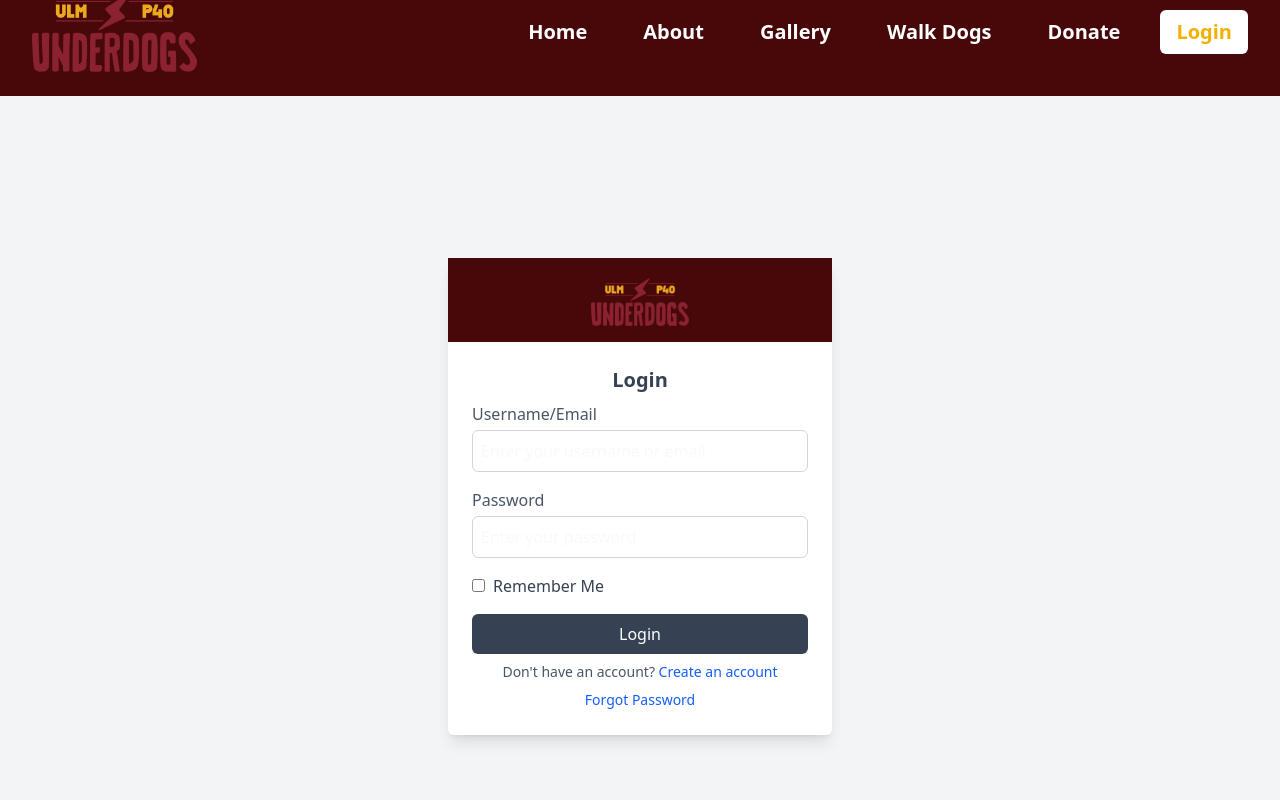
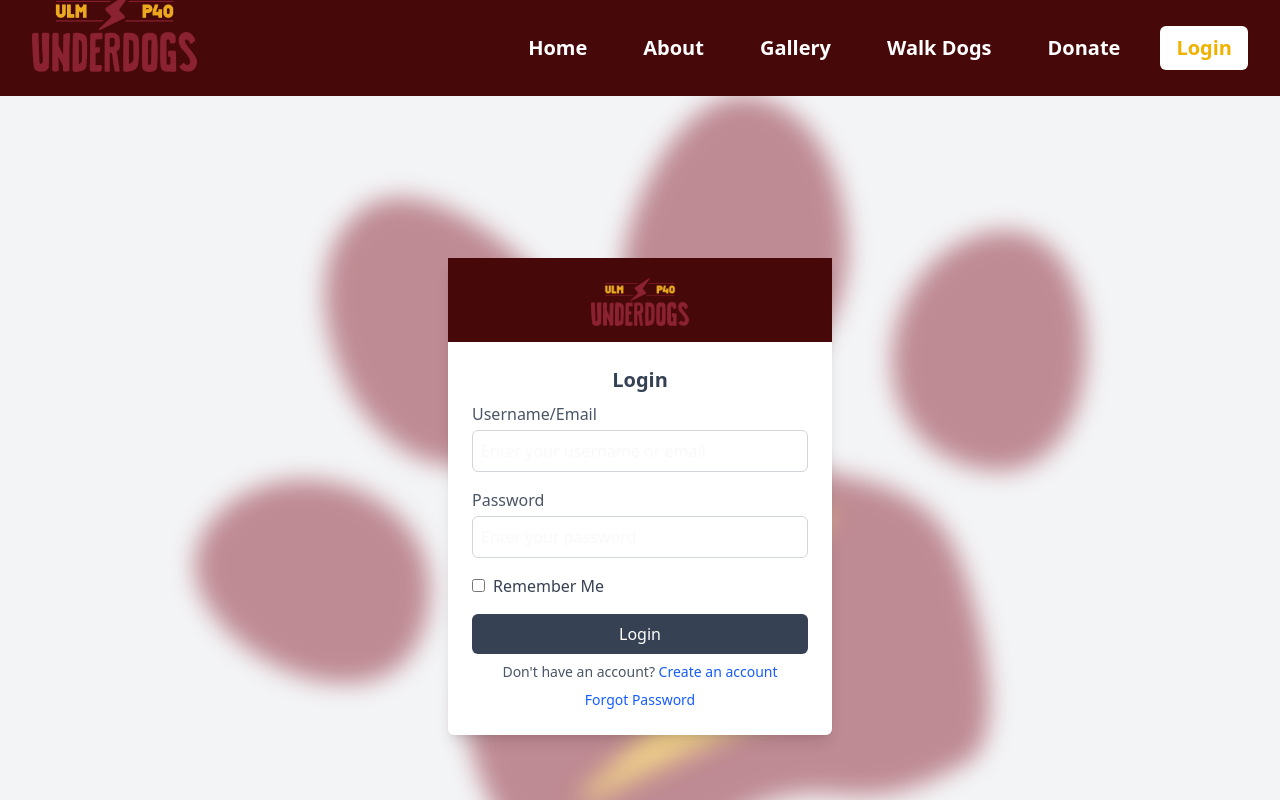
Before and after one commit to pawsitivepack/p40, a React (Vite) app in the folder frontend/: page /login in a window 1280 px wide. Shown: the top 800 px of the page. Built offline with nearby package versions, Linux system fonts and the light colour scheme.

Commit message:
login edited

```diff
--- a/frontend/src/components/Footer.jsx
+++ b/frontend/src/components/Footer.jsx
@@ -5,7 +5,7 @@ function Footer() {
   return (
     <div className="">
 
-<footer className="bg-red-950 dark:bg-gray-900 text-white">
+<footer className="bg-red-950 dark:bg-red-950 text-white">
     <div className="mx-auto w-full max-w-screen-xl p-4 py-6 lg:py-8">
         <div className="md:flex md:justify-between">
           <div className="mb-6 md:mb-0">
--- a/frontend/src/components/Home.jsx
+++ b/frontend/src/components/Home.jsx
@@ -7,8 +7,8 @@ export default function Home() {
       {/* Blurred Background Image */}
       <div
         className="absolute inset-0 bg-center bg-no-repeat bg-contain blur-md opacity-50"
-        style={{ backgroundImage: `url(${dogBackground})` }}
-      ></div>
+        style={{ backgroundImage: `url(${dogBackground})` }} >
+      </div>
 
       {/* Foreground Content */}
       <div className="relative z-10 text-red-950 text-center">
--- a/frontend/src/components/Login.jsx
+++ b/frontend/src/components/Login.jsx
@@ -1,5 +1,6 @@
 import React, { useState, useEffect } from 'react';
 import logo from '../assets/underdogs.png';
+import dogBackground from '../assets/paw.png'; // Make sure this path is correct
 
 export default function Login() {
   const [isRegistering, setIsRegistering] = useState(false);
@@ -41,12 +42,18 @@ export default function Login() {
   }, []);
 
   return (
-    <div className="flex justify-center items-center min-h-screen bg-gray-100">
-      <div className="bg-white shadow-lg rounded-md w-96">
+    <div className="relative flex justify-center items-center min-h-screen bg-gray-100 overflow-hidden">
+      {/* Blurred Background Image */}
+      <div
+        className="absolute inset-0 bg-center bg-no-repeat bg-contain blur-md opacity-50"
+        style={{ backgroundImage: `url(${dogBackground})` }}
+      ></div>
+
+      <div className="relative bg-white shadow-lg rounded-md w-96 z-10">
         <div className="bg-red-950">
-        <div className="bg-maroon-800 p-2 text-center rounded-t-md">
-          <img src={logo} alt="Dog Logo" className="h-12 mx-auto mt-3 mb-2" />
-        </div>
+          <div className="bg-maroon-800 p-2 text-center rounded-t-md">
+            <img src={logo} alt="Dog Logo" className="h-12 mx-auto mt-3 mb-2" />
+          </div>
         </div>
         <div className="p-6">
           <h2 className="text-xl font-bold text-gray-700 mb-2 text-center">
--- a/frontend/src/components/Navbar.jsx
+++ b/frontend/src/components/Navbar.jsx
@@ -34,7 +34,7 @@ export default function Navbar({ isLoggedIn, onLogout }) {
             <span className="text-yellow-500 text-4xl font-extrabold"></span>
           </div>
 
-          <div className="hidden sm:flex sm:space-x-6 mb-8 text-large">
+          <div className="hidden sm:flex sm:space-x-6 mb6 text-large">
             {navigation.map((item) => (
               <a
                 key={item.name}
```
